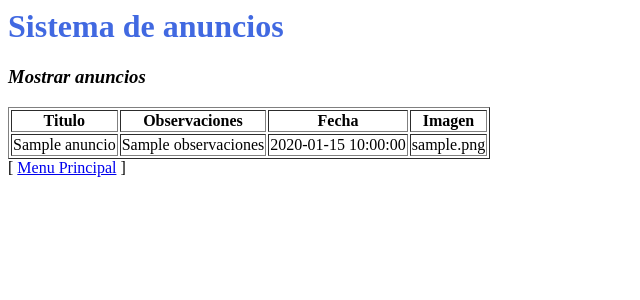
After one commit to msf1013/Inmobiliaria, a PHP site: template view/mostrarAnuncios.php in a window 1280 px wide. The commit adds this page. Shown: the top 300 px of the page, without its empty margins (0-640 px from the left). Run offline with PHP 8.4, Linux system fonts and the light colour scheme; the template is opened without the code that fills it: most values are stand-ins (such as "Sample title", 1, 10 or a date in 2020).

Commit message:
Adding the view "mostrarAnuncios"

```diff
--- a/view/header.php
+++ b/view/header.php
@@ -8,6 +8,6 @@
 // Start the session
 if (! isset($_SESSION["user"]) ){
     header("Location: ../controller/login.php");
-    include("../view/desplegar.php");
+    include("../view/login.php");
     exit();
 }
--- /dev/null
+++ b/view/mostrarAnuncios.php
@@ -0,0 +1,40 @@
+<?php
+/**
+ * Created by PhpStorm.
+ * User: dvdDelgadillo
+ * Date: 4/13/2016
+ * Time: 2:09 PM
+ */
+//include ("../view/header.php");
+?>
+
+<html>
+<head>
+    <title>Inmobilario</title>
+</head>
+<body>
+    <h1 style="color:royalblue">Sistema de anuncios</h1>
+    <h3 style="font-style:italic">Mostrar anuncios</h3>
+    <table border="1">
+        <tr>
+            <th>Titulo</th>
+            <th>Observaciones</th>
+            <th>Fecha</th>
+            <th>Imagen</th>
+        </tr>
+        <?php
+        foreach ($anuncios as $anuncio){
+        ?>
+        <tr>
+            <td><?= $anuncio->titulo ?></td>
+            <td><?= $anuncio->observaciones ?></td>
+            <td><?= $anuncio->fecha ?></td>
+            <td><?= $anuncio->imagen ?></td>
+        </tr>
+        <?php
+        }
+        ?>
+    </table>
+    [ <a href="../controller/menuPrincipal.php">Menu Principal</a> ]
+</body>
+</html>
```
